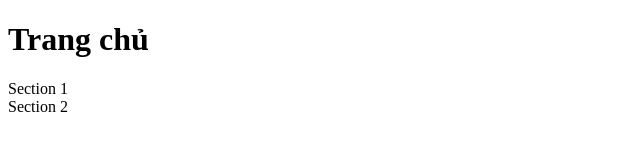
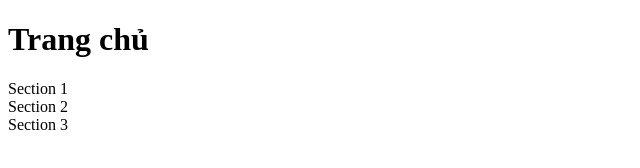
Before and after one commit to PhanTuanKhoa/hoc-git-fs9-2026, a plain HTML site: page index.html in a window 1280 px wide. Shown: the full height of the page, 0-640 px from the left. Drawn offline with Linux system fonts and the light colour scheme.

Commit message:
Tạo section 3 trang chủ

```diff
--- a/index.html
+++ b/index.html
@@ -13,5 +13,8 @@
     <!-- Section 2 -->
     <div class="section-2">Section 2</div>
     <!-- End Section 2 -->
+    <!-- Section 3 -->
+    <div class="section-3">Section 3</div>
+    <!-- End Section 3 -->
   </body>
 </html>
```
